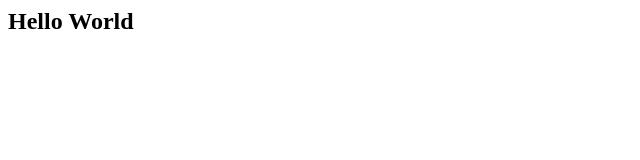
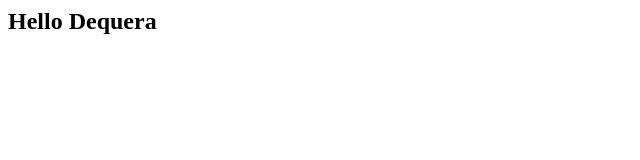
Before and after one commit to dequera/dequera.github.io, a plain HTML site: page index.html in a window 1280 px wide. Shown: the full height of the page, 0-640 px from the left. Drawn offline with Linux system fonts and the light colour scheme.

Commit message:
Update index.html

```diff
--- a/index.html
+++ b/index.html
@@ -1 +1 @@
-<h2>Hello World</h2>
+<h2>Hello Dequera</h2>
```
